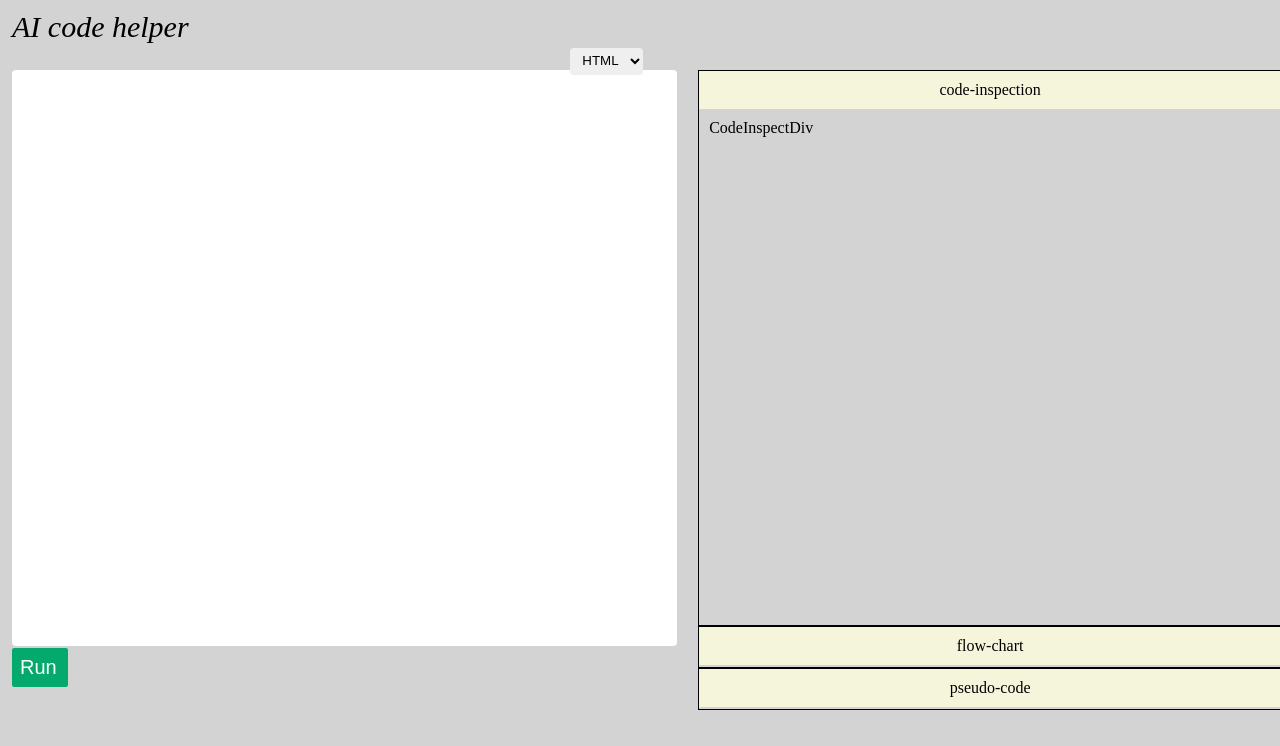
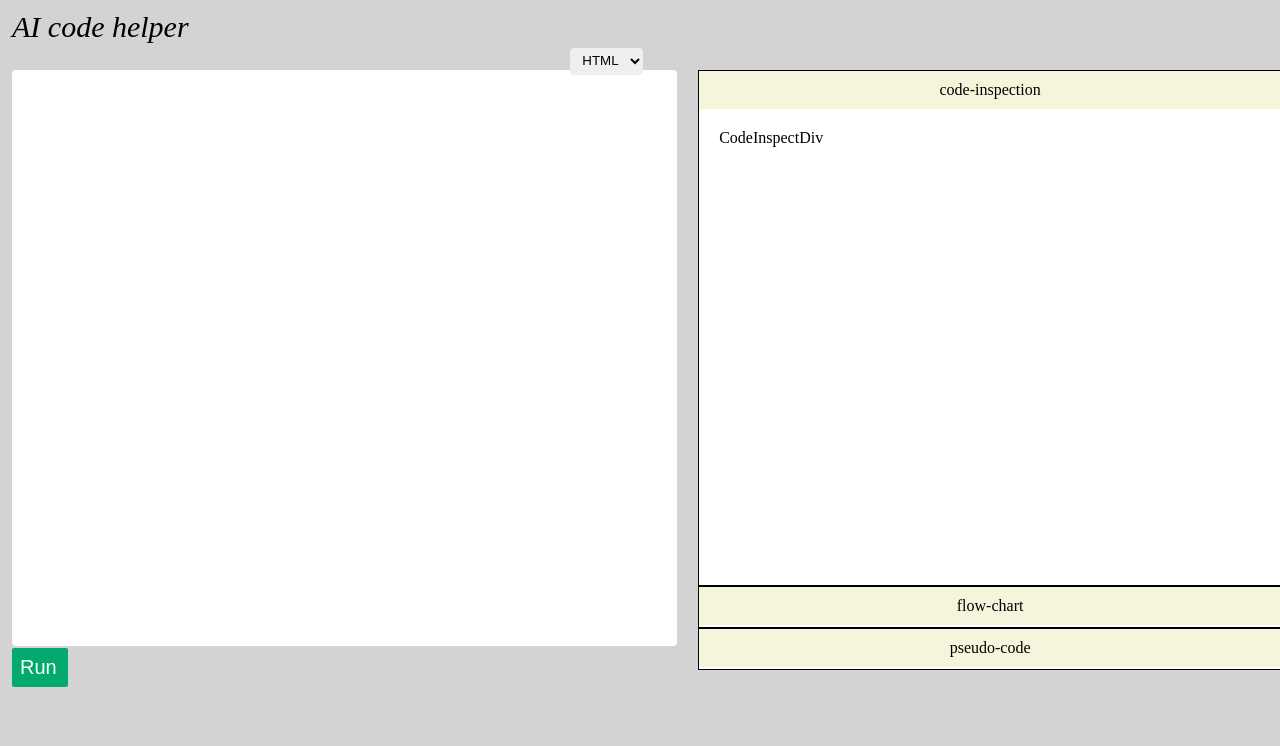
Before and after one commit to vlvksbdof1234/open_source_project_team3, a React (Create React App) app in the folder ai_code_helper/: page / in a window 1280 px wide. Shown: the top 746 px of the page. Built offline with nearby package versions, Linux system fonts and the light colour scheme.

Commit message:
레이아웃 디자인 보완 - Footer 디자인 보완 - MenuDiv 에 padding 추가

```diff
--- a/ai_code_helper/src/styles/CodeSpace.css
+++ b/ai_code_helper/src/styles/CodeSpace.css
@@ -15,7 +15,7 @@ body {
 }
 
 .colorDark {
-    background: #9f9f9f !important;
+    background: #979797 !important;
 }
 
 .editor {
--- a/ai_code_helper/src/styles/MenuContainer.css
+++ b/ai_code_helper/src/styles/MenuContainer.css
@@ -2,5 +2,6 @@
     display: flex;
     flex-direction: column;
     width: 50%; /* 가로를 꽉 채움 */
-    height:80vh;
+    height:75vh;
+    background-color: white;
 }
--- a/ai_code_helper/src/styles/MenuDiv.css
+++ b/ai_code_helper/src/styles/MenuDiv.css
@@ -26,7 +26,7 @@
 }
 
 .content {
-    padding: 10px;
+    padding: 20px;
 }
 
 .MenuDiv.active .content-container{
```
